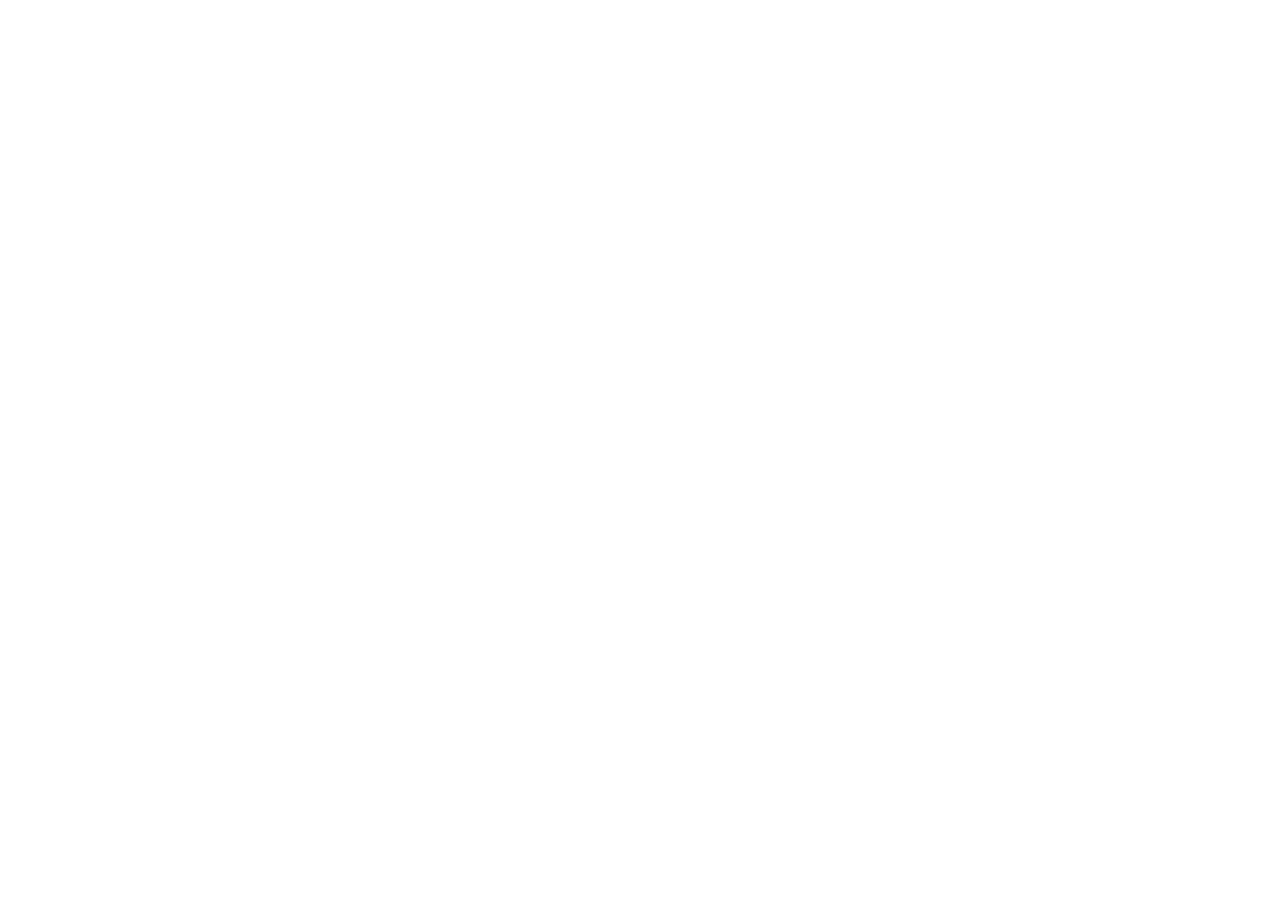
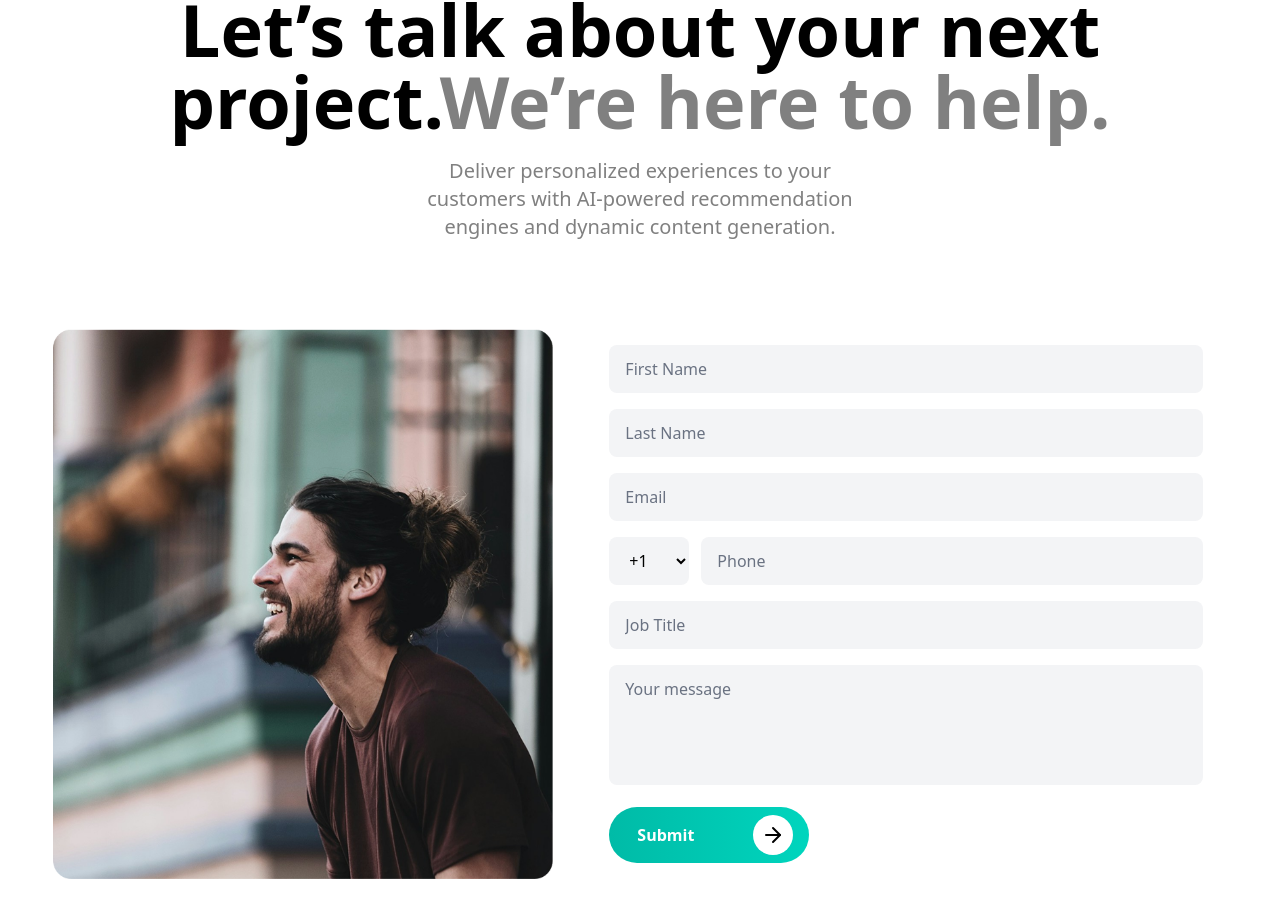
Before and after one commit to rashikdev/SoftwareChamber-UI-Task, a Next.js app: page / in a window 1280 px wide. Shown: the part 9288-10205 px from the top of the page. Before the commit the page ends 9201 px from the top, so only its background shows below. Built offline with nearby package versions, Linux system fonts and the light colour scheme.

Commit message:
implement contact section

```diff
--- a/src/app/page.js
+++ b/src/app/page.js
@@ -1,4 +1,5 @@
 import Banner from "@/components/Banner";
+import ContactSection from "@/components/ContactSection";
 import CustomerReviewSection from "@/components/CustomerReviewSection";
 import DevProcess from "@/components/DevProcess";
 import FAQSection from "@/components/FAQSection";
@@ -24,6 +25,7 @@
         <PertnerCompany></PertnerCompany>
         <FAQSection></FAQSection>
         <CustomerReviewSection></CustomerReviewSection>
+        <ContactSection></ContactSection>
       </main>
     </div>
   );
--- /dev/null
+++ b/src/components/ContactForm.jsx
@@ -0,0 +1,63 @@
+import React from "react";
+import { FiArrowRight } from "react-icons/fi";
+
+const ContactForm = () => {
+  return (
+    <div className="p-6">
+      <form className="space-y-4">
+        <input
+          type="text"
+          placeholder="First Name"
+          className="w-full bg-gray-100 rounded-lg px-4 py-3 placeholder-gray-500 focus:outline-none focus:ring-2 focus:ring-teal-400"
+        />
+        <input
+          type="text"
+          placeholder="Last Name"
+          className="w-full bg-gray-100 rounded-lg px-4 py-3 placeholder-gray-500 focus:outline-none focus:ring-2 focus:ring-teal-400"
+        />
+        <input
+          type="email"
+          placeholder="Email"
+          className="w-full bg-gray-100 rounded-lg px-4 py-3 placeholder-gray-500 focus:outline-none focus:ring-2 focus:ring-teal-400"
+        />
+
+        <div className="flex gap-3">
+          <select
+            className="bg-gray-100 rounded-lg px-4 py-3 w-20 cursor-pointer outline-[#27B4A3] focus:ring-teal-400 focus:ring-2 focus:outline-none"
+            defaultValue="+1"
+          >
+            <option>+1</option>
+            <option>+44</option>
+            <option>+91</option>
+          </select>
+          <input
+            type="tel"
+            placeholder="Phone"
+            className="flex-1 bg-gray-100 rounded-lg px-4 py-3 placeholder-gray-500 focus:outline-none focus:ring-2 focus:ring-teal-400"
+          />
+        </div>
+
+        <input
+          type="text"
+          placeholder="Job Title"
+          className="w-full bg-gray-100 rounded-lg px-4 py-3 placeholder-gray-500 focus:outline-none focus:ring-2 focus:ring-teal-400"
+        />
+
+        <textarea
+          placeholder="Your message"
+          rows={4}
+          className="w-full bg-gray-100 rounded-lg px-4 py-3 placeholder-gray-500 resize-none focus:outline-none focus:ring-2 focus:ring-teal-400"
+        ></textarea>
+
+        <button
+          type="submit"
+          className="flex justify-between group items-center gap-14 bg-gradient-to-l from-teal-400 to-teal-500 text-white w-50 rounded-full font-semibold px-4 py-2 cursor-pointer pl-7"
+        >
+          Submit <span className="text-2xl bg-white text-black rounded-full group-hover:translate-x-2  transition duration-500 p-2"><FiArrowRight /></span>
+        </button>
+      </form>
+    </div>
+  );
+};
+
+export default ContactForm;
--- /dev/null
+++ b/src/components/ContactSection.jsx
@@ -0,0 +1,41 @@
+import Image from "next/image";
+import React from "react";
+import ContactForm from "./ContactForm";
+
+const ContactSection = () => {
+  return (
+    <div className="py-20 w-11/12 mx-auto">
+      {/* text content */}
+      <div className="text-center space-y-5">
+        <h4 className="md:text-7xl text-3xl font-bold">
+          Let’s talk about your next <br className="hidden md:block"/> project.
+          <span className="text-[#808080]">We’re here to help.</span>
+        </h4>
+        <p className="text-xl md:w-120 mx-auto text-[#808080]">
+          Deliver personalized experiences to your customers with AI-powered
+          recommendation engines and dynamic content generation.
+        </p>
+      </div>
+
+      {/* contact form */}
+      <div className="flex items-center md:gap-8 mt-20">
+        <div>
+          <Image
+            src="/assets/contact.png"
+            alt=""
+            width={600}
+            height={600}
+            className="w-[500px] h-[550px] hidden md:block"
+            placeholder="blur"
+            blurDataURL="/assets/contact.png"
+          />
+        </div>
+        <div className="flex-1">
+          <ContactForm></ContactForm>
+        </div>
+      </div>
+    </div>
+  );
+};
+
+export default ContactSection;
```
Also changed, not shown: public/assets/contact.png (added).
